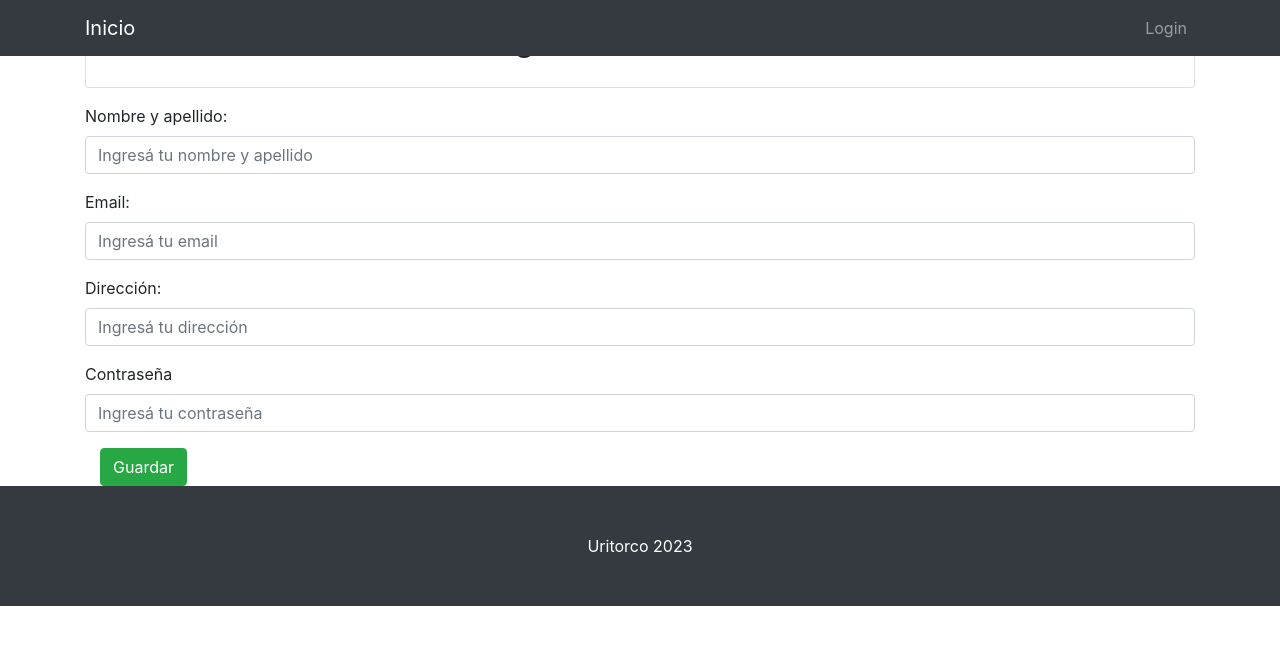
After one commit to CodeSystem2022/Uritorco_UTN_Cuarto_Semestre_2023, a Spring Boot app: page /usuario/registro in a window 1280 px wide. The commit adds this page. Shown: the top 645 px of the page. Run offline with Spring Boot 4, Linux system fonts and the light colour scheme.

```diff
--- /dev/null
+++ b/ecommerceSpring/src/main/java/com/uritorco/ecommerce/controller/UsuarioController.java
@@ -0,0 +1,81 @@
+package com.uritorco.ecommerce.controller;
+
+import java.util.List;
+import java.util.Optional;
+
+import org.springframework.beans.factory.annotation.Autowired;
+import org.springframework.stereotype.Controller;
+import org.springframework.ui.Model;
+import org.springframework.web.bind.annotation.GetMapping;
+import org.springframework.web.bind.annotation.PostMapping;
+import org.springframework.web.bind.annotation.RequestMapping;
+
+import com.uritorco.ecommerce.model.Orden;
+import com.uritorco.ecommerce.model.Usuario;
+import com.uritorco.ecommerce.service.IOrdenService;
+import com.uritorco.ecommerce.service.IUsuarioService;
+
+import jakarta.servlet.http.HttpSession;
+
+@Controller
+@RequestMapping("/usuario")
+public class UsuarioController {
+
+    @Autowired
+    private IUsuarioService usuarioService;
+
+    @Autowired
+    private IOrdenService ordenService;
+
+    @GetMapping("/registro")
+    public String create() {
+
+        return "usuario/registro";
+    }
+
+    @PostMapping("/save")
+    public String save(Usuario usuario) {
+
+        usuario.setTipo("USER");
+        usuarioService.save(usuario);
+
+        return "redirect:/";
+    }
+
+    @GetMapping("/login")
+    public String login() {
+
+        return "usuario/login";
+    }
+
+    @PostMapping("/acceder")
+    public String acceder(Usuario usuario, HttpSession httpSession) {
+
+        Optional<Usuario> user = usuarioService.findByEmail(usuario.getEmail());
+
+        if (user.isPresent()) {
+            httpSession.setAttribute("idusuario", user.get().getId());
+            if (user.get().getTipo().equals("ADMIN")) {
+                return "redirect:/administrador";
+            } else {
+                return "redirect:/"; //else redundante...
+            }
+        } else {
+            System.err.println("Usuario no existe");
+        }
+
+        return "redirect:/";
+    }
+
+    @GetMapping("/compras")
+    public String obtenerCompras(HttpSession httpSession, Model model) {
+
+        model.addAttribute("sesion", httpSession.getAttribute("idusuario"));
+        Usuario usuario = usuarioService.findById(Integer.parseInt(httpSession.getAttribute("idusuario").toString())).get();
+        List<Orden> ordenes = ordenService.findByUsuario(usuario);
+        model.addAttribute("ordenes", ordenes);
+
+        return "usuario/compras";
+    }
+
+}
--- a/ecommerceSpring/src/main/java/com/uritorco/ecommerce/model/DetalleOrden.java
+++ b/ecommerceSpring/src/main/java/com/uritorco/ecommerce/model/DetalleOrden.java
@@ -5,7 +5,6 @@ import jakarta.persistence.GeneratedValue;
 import jakarta.persistence.GenerationType;
 import jakarta.persistence.Id;
 import jakarta.persistence.ManyToOne;
-import jakarta.persistence.OneToOne;
 import jakarta.persistence.Table;
 
 @Entity
@@ -19,7 +18,7 @@ public class DetalleOrden {
     private double precio;
     private double total;
 
-    @OneToOne
+    @ManyToOne
     private Orden orden;
 
     @ManyToOne
--- a/ecommerceSpring/src/main/java/com/uritorco/ecommerce/repository/IUsuarioRepository.java
+++ b/ecommerceSpring/src/main/java/com/uritorco/ecommerce/repository/IUsuarioRepository.java
@@ -1,11 +1,13 @@
 package com.uritorco.ecommerce.repository;
+
+import java.util.Optional;
 
 import org.springframework.data.jpa.repository.JpaRepository;
 import org.springframework.stereotype.Repository;
 import com.uritorco.ecommerce.model.Usuario;
 
+
 @Repository
 public interface IUsuarioRepository extends JpaRepository<Usuario, Integer> {
-
-
+    Optional<Usuario> findByEmail(String email);
 }
--- a/ecommerceSpring/src/main/java/com/uritorco/ecommerce/service/IOrdenService.java
+++ b/ecommerceSpring/src/main/java/com/uritorco/ecommerce/service/IOrdenService.java
@@ -3,12 +3,12 @@ package com.uritorco.ecommerce.service;
 import java.util.List;
 
 import com.uritorco.ecommerce.model.Orden;
+import com.uritorco.ecommerce.model.Usuario;
 
 public interface IOrdenService {
 
     List<Orden> findAll();
-
     Orden save(Orden orden);
-
     String generarNumeroOrden();
+    List<Orden> findByUsuario(Usuario usuario);
 }
--- a/ecommerceSpring/src/main/java/com/uritorco/ecommerce/service/IUsuarioService.java
+++ b/ecommerceSpring/src/main/java/com/uritorco/ecommerce/service/IUsuarioService.java
@@ -10,6 +10,7 @@ import com.uritorco.ecommerce.model.Usuario;
 public interface IUsuarioService {
 
     Optional<Usuario> findById(Integer id);
-
+    Usuario save(Usuario usuario);
+    Optional<Usuario> findByEmail(String email);
 
 }
--- a/ecommerceSpring/src/main/java/com/uritorco/ecommerce/service/OrdenServiceImpl.java
+++ b/ecommerceSpring/src/main/java/com/uritorco/ecommerce/service/OrdenServiceImpl.java
@@ -7,6 +7,7 @@ import org.springframework.beans.factory.annotation.Autowired;
 import org.springframework.stereotype.Service;
 
 import com.uritorco.ecommerce.model.Orden;
+import com.uritorco.ecommerce.model.Usuario;
 import com.uritorco.ecommerce.repository.IOrdenRepository;
 
 @Service
@@ -59,4 +60,8 @@ public class OrdenServiceImpl implements IOrdenService {
         return numeroConcat;
     }
 
+    @Override
+    public List<Orden> findByUsuario(Usuario usuario) {
+        return ordenRepository.findByUsuario(usuario);
+    }
 }
--- a/ecommerceSpring/src/main/resources/templates/administrador/template_admin.html
+++ b/ecommerceSpring/src/main/resources/templates/administrador/template_admin.html
@@ -12,6 +12,7 @@
 </head>
 
 <body>
+
   <div th:fragment="header">
     <nav class="navbar navbar-expand-lg navbar-dark bg-dark fixed-top">
       <div class="container">
--- /dev/null
+++ b/ecommerceSpring/src/main/resources/templates/usuario/registro.html
@@ -0,0 +1,94 @@
+<!DOCTYPE html>
+<html lang="es" xmlns:th="http://www.thymeleaf.org">
+
+<head>
+
+  <meta charset="utf-8">
+  <meta name="viewport" content="width=device-width, initial-scale=1, shrink-to-fit=no">
+  <meta name="description" content="">
+  <meta name="author" content="">
+
+  <title>Spring eCommerce</title>
+  <link th:href="@{/vendor/bootstrap/css/bootstrap.min.css}" rel="stylesheet">
+  <link th:href="@{css/heroic-features.css}" rel="stylesheet}">
+
+</head>
+
+<body>
+
+  <!-- Navigation -->
+  <nav class="navbar navbar-expand-lg navbar-dark bg-dark fixed-top">
+    <div class="container">
+      <a class="navbar-brand" th:href="@{/}">Inicio</a>
+
+
+      <button class="navbar-toggler" type="button" data-toggle="collapse" data-target="#navbarResponsive" aria-controls="navbarResponsive" aria-expanded="false" aria-label="Toggle navigation">
+        <span class="navbar-toggler-icon"></span>
+      </button>
+      <div class="collapse navbar-collapse" id="navbarResponsive">
+        <ul class="navbar-nav ml-auto">
+          <li class="nav-item">
+            <a class="nav-link" th:href="@{/usuario/login}">Login</a>
+          </li>
+        </ul>
+      </div>
+    </div>
+  </nav>
+
+
+ <!-- Page Content -->
+  <div class="container">
+
+    <div class="card mb-3">
+      <div class="row no-gutters">
+        <div class="col-md-4"></div>
+        <div class="col-md-8">
+          <div class="card-body">
+            <h2>Registro de usuario</h2>
+
+          </div>
+        </div>
+      </div>
+    </div>
+    <form th:action="@{/usuario/save}" method="post">
+      <div class="form-group">
+        <label for="nombres">Nombre y apellido:</label> <input type="text"
+          class="form-control" id="nombre" name="nombre" required
+          placeholder="Ingresá tu nombre y apellido" autocomplete="off">
+      </div>
+
+      <div class="form-group">
+        <label for="email">Email:</label> <input type="email"
+          class="form-control" id="email" name="email" required
+          placeholder="Ingresá tu email" autocomplete="off">
+      </div>
+
+      <div class="form-group">
+        <label for="direccion">Dirección:</label> <input type="text"
+          class="form-control" id="direccion" name="direccion" required
+          placeholder="Ingresá tu dirección" autocomplete="off">
+      </div>
+
+      <div class="form-group">
+        <label for="pwd">Contraseña</label> <input type="password"
+          class="form-control" id="password" name="password" required placeholder="Ingresá tu contraseña" autocomplete="off">
+      </div>
+      <div class="col-sm-2">
+        <button type="submit" class="btn btn-success">Guardar</button>
+      </div>
+    </form>
+
+  </div>
+
+  <!-- /.container -->
+
+ <!-- Footer -->
+ <div th:include="usuario/template_usuario.html::footer"></div>
+
+ <!-- JavaScript -->
+ <script th:src="@{/vendor/jquery/jquery.min.js}"></script>
+ <script th:src="@{/vendor/bootstrap/js/bootstrap.bundle.min.js}"></script>
+
+</body>
+
+</html>
--- a/ecommerceSpring/src/main/resources/templates/usuario/template_usuario.html
+++ b/ecommerceSpring/src/main/resources/templates/usuario/template_usuario.html
@@ -20,7 +20,7 @@
       <div class="container">
         <a class="navbar-brand" th:href="@{/}">esprín</a>
 
-        <form class="form-inline my-2 my-lg-0" method="post" action="#">
+        <form class="form-inline my-2 my-lg-0" method="post" th:action="@{/search}">
           <input class="form-control mr-sm-2" type="search" placeholder="Buscar" aria-label="Search" name="nombre"
             autocomplete="off">
           <button class="btn btn-outline-success my-2 my-sm-0" type="submit">Buscar</button>
@@ -34,7 +34,37 @@
         <div class="collapse navbar-collapse" id="navbarResponsive">
           <ul class="navbar-nav ml-auto">
             <li class="nav-item"><a class="nav-link" th:href="@{/getCart}">Carrito</a></li>
-            <li class="nav-item"><a class="nav-link" href="login.html">Login</a></li>
+            <li class="nav-item"><a class="nav-link" th:href="@{/usuario/login}">Iniciar sesión</a></li>
+          </ul>
+        </div>
+      </div>
+    </nav>
+  </div>
+
+  <div th:fragment="header-user">
+    <nav class="navbar navbar-expand-lg navbar-dark bg-dark fixed-top">
+      <div class="container">
+        <a class="navbar-brand" th:href="@{/}">Uristore</a>
+
+        <form class="form-inline my-2 my-lg-0" method="post" th:action="@{/search}">
+          <input class="form-control mr-sm-2" type="search" placeholder="Buscar" aria-label="Search" name="nombre"
+            autocomplete="off">
+          <button class="btn btn-outline-success my-2 my-sm-0" type="submit">Buscar</button>
+        </form>
+
+        <button class="navbar-toggler" type="button" data-toggle="collapse" data-target="#navbarResponsive"
+          aria-controls="navbarResponsive" aria-expanded="false" aria-label="Toggle navigation">
+          <span class="navbar-toggler-icon"></span>
+        </button>
+        <div class="collapse navbar-collapse" id="navbarResponsive">
+          <ul class="navbar-nav ml-auto">
+            <li class="nav-item dropdown"><a class="nav-link dropdown-toggle" href="#" id="navbarDropdownMenuLink"
+                role="button" data-toggle="dropdown" aria-haspopup="true" aria-expanded="false">User</a>
+              <div class="dropdown-menu" aria-labelledby="navbarDropdownMenuLink">
+                <a class="dropdown-item" th:href="@{/usuario/compras}">Compras</a>
+                <a class="dropdown-item" th:href="@{/getCart}">Carrito</a>
+              </div>
+            </li>
           </ul>
         </div>
       </div>
```
Also changed, not shown: ecommerceSpring/src/main/java/com/uritorco/ecommerce/controller/HomeController.java (+18 -6 lines), ecommerceSpring/src/main/java/com/uritorco/ecommerce/controller/ProductoController.java (+10 -3 lines), ecommerceSpring/src/main/java/com/uritorco/ecommerce/model/Orden.java (+8 -5 lines), ecommerceSpring/src/main/java/com/uritorco/ecommerce/repository/IOrdenRepository.java (+5 -3 lines), ecommerceSpring/src/main/java/com/uritorco/ecommerce/service/UsuarioServiceImpl.java (+9 -1 lines), ecommerceSpring/src/main/resources/templates/usuario/carrito.html (+2 -27 lines), ecommerceSpring/src/main/resources/templates/usuario/compras.html (added, +74 -0 lines), ecommerceSpring/src/main/resources/templates/usuario/home.html (+3 -4 lines), ecommerceSpring/src/main/resources/templates/usuario/login.html (added, +87 -0 lines), ecommerceSpring/images/virus.png (added).
